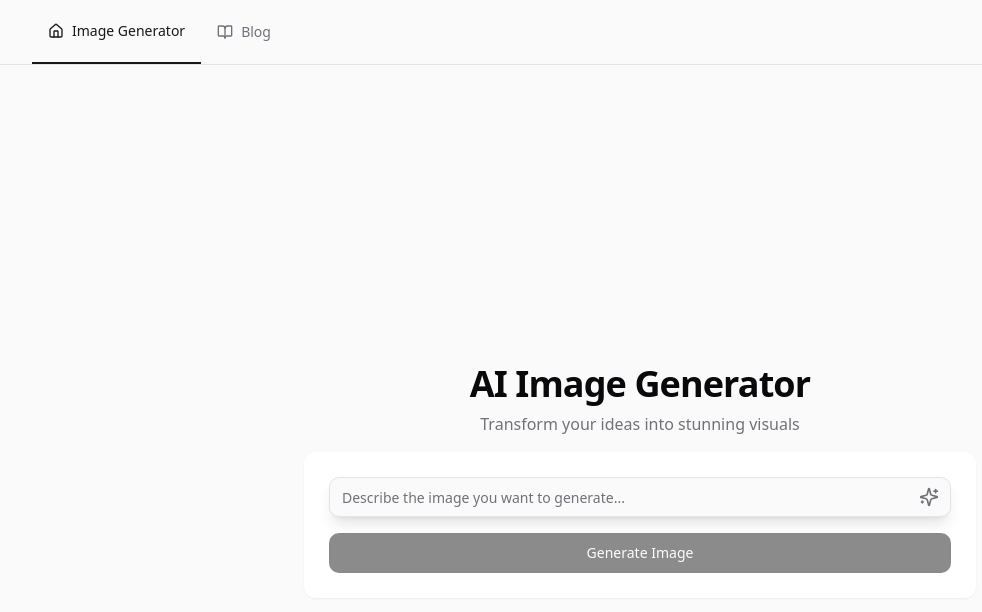
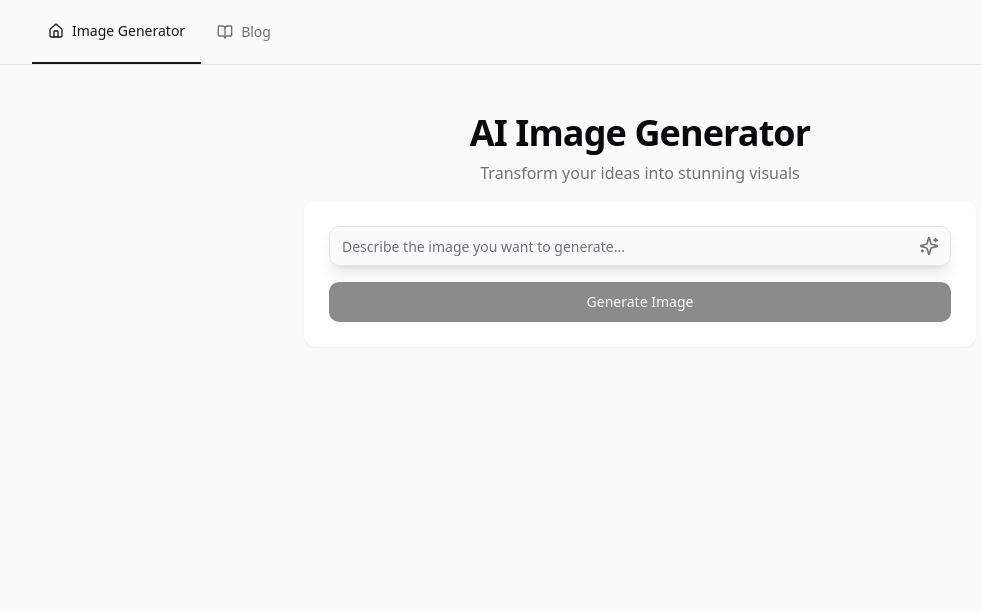
Before and after one commit to AllenJame123/dreamy-pixel-magic, a React (Vite) app: page / in a window 1280 px wide. Shown: the top 612 px of the page, without its empty margins (0-982 px from the left). Built offline with nearby package versions, Linux system fonts and the light colour scheme.

Commit message:
Move Image Generator Up
Reposition the AI image generator tool to a higher location within the layout for improved visibility and accessibility.
[skip gpt_engineer]

```diff
--- a/src/components/ImageGenerator.tsx
+++ b/src/components/ImageGenerator.tsx
@@ -121,7 +121,7 @@ const ImageGenerator = () => {
   };
 
   return (
-    <div className="min-h-screen p-4 flex flex-col items-center justify-center space-y-6">
+    <div className="p-4 flex flex-col items-center justify-start mt-4 space-y-6">
       <div className="w-full max-w-2xl space-y-4">
         <div className="text-center space-y-2">
           <h1 className="text-4xl font-bold tracking-tight">AI Image Generator</h1>
```
